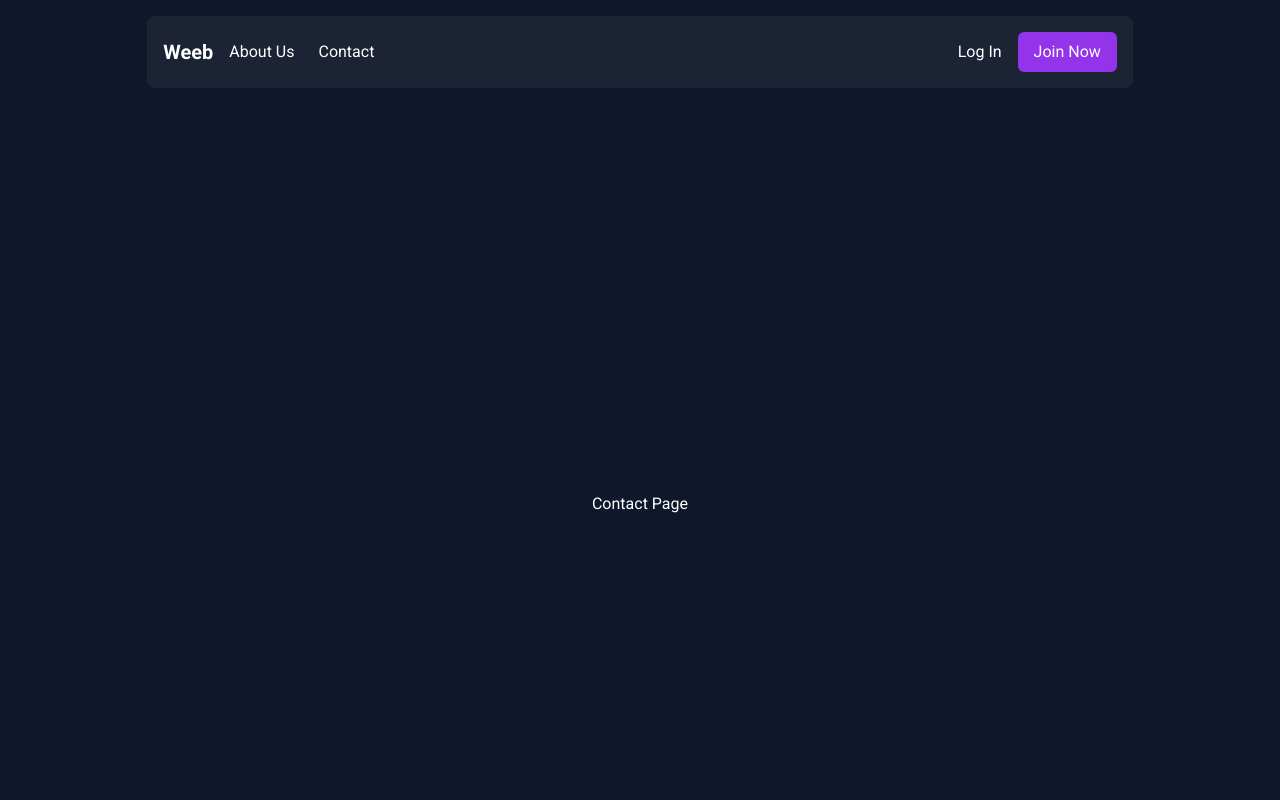
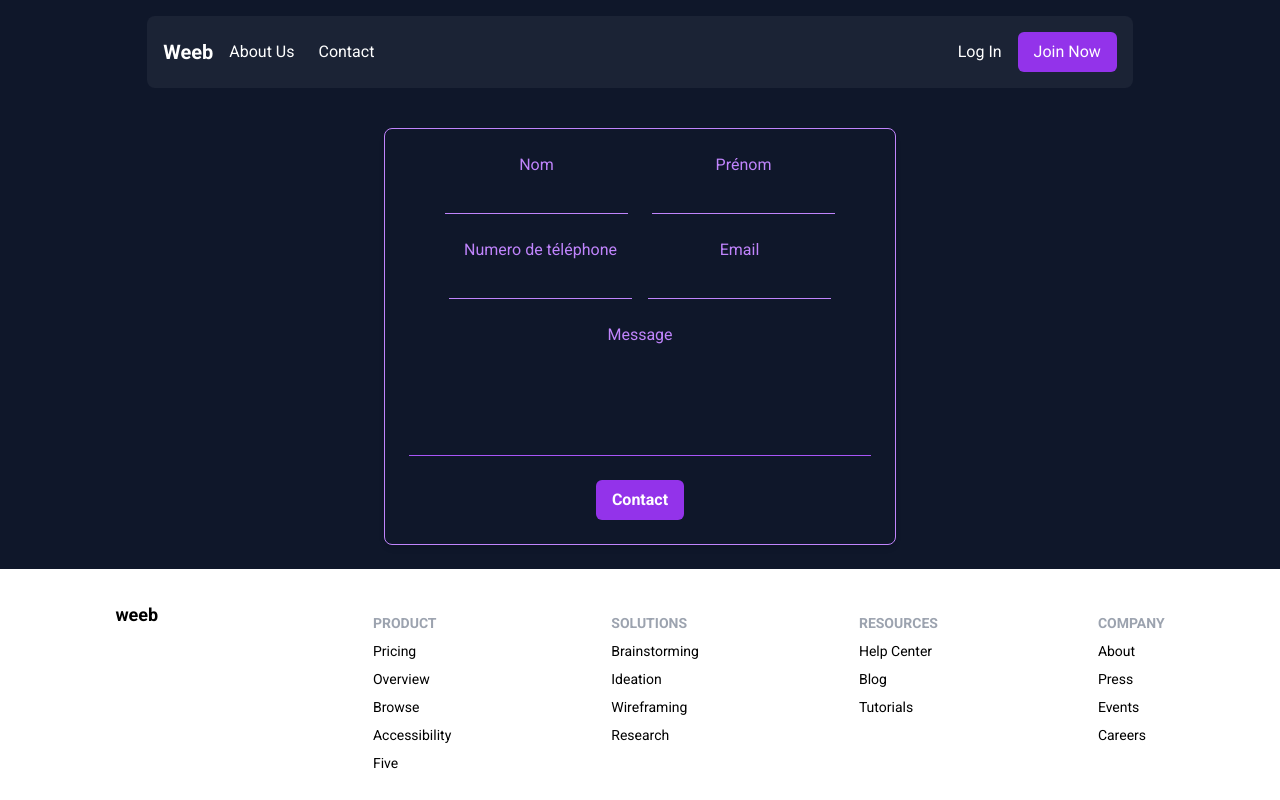
Before and after one commit to kenza15a/weeb_project_front, a React (Create React App) app: page /contact in a window 1280 px wide. Shown: the top 800 px of the page. Built offline with nearby package versions, Linux system fonts and the light colour scheme.

Commit message:
contact/desktop contact form first setting

```diff
--- a/src/App.js
+++ b/src/App.js
@@ -3,11 +3,12 @@ import { BrowserRouter as Router, Routes, Route } from "react-router-dom";
 import Header from "./components/Home/Header/Header";
 import HomePage from "./pages/HomePage/HomePage";
 import Footer from "./components/Footer/Footer";
+import ContactPage from "./pages/HomePage/CotactPage/ContactPage";
 
 //testing routes
 //const Home = () => <div className="bg-main h-screen text-white flex justify-center items-center">Home Page</div>;
 const About = () => <div className="bg-main h-screen text-white flex justify-center items-center">About Us</div>;
-const Contact = () => <div className="bg-main h-screen text-white flex justify-center items-center">Contact Page</div>;
+//const Contact = () => <div className="bg-main h-screen text-white flex justify-center items-center">Contact Page</div>;
 const Login = () => <div className="bg-main h-screen text-white flex justify-center items-center">Login Page</div>;
 const Signup = () => <div className="bg-main h-screen text-white flex justify-center items-center">Sign Up Page</div>;
 
@@ -18,7 +19,7 @@ function App() {
       <Routes>
         <Route path="/" element={<HomePage />} />
         <Route path="/about" element={<About />} />
-        <Route path="/contact" element={<Contact />} />
+        <Route path="/contact" element={<ContactPage />} />
         <Route path="/login" element={<Login />} />
         <Route path="/signup" element={<Signup />} />
       </Routes>
--- /dev/null
+++ b/src/components/Contact/ContactForm/ContactForm.jsx
@@ -0,0 +1,70 @@
+import React, { useState } from "react";
+import Input from "../../Form/Input/Input";
+import TextArea from "../../Form/TextArea/TextArea";
+import Button from "../../Button/Button";
+
+const ContactForm = () => {
+  const [formData, setFormData] = useState({
+    nom: "",
+    prenom: "",
+    phoneNumber: "",
+    message: "",
+  });
+
+  const handleChange = (e) => {
+    setFormData({ ...formData, [e.target.name]: e.target.value });
+  };
+
+  const handleSubmit = (e) => {
+    e.preventDefault();
+    console.log("Form submitted", formData);
+  };
+
+  return (
+    <div className="w-full max-w-lg mx-auto p-6 border border-headings rounded-lg shadow-md bg-[rgba(175, 82, 222, 1)]">
+      <form onSubmit={handleSubmit} className="flex flex-col items-center gap-6">
+        <div className="grid grid-cols-1 md:grid-cols-2 gap-6">
+          <Input
+            label="Nom"
+            name="nom"
+            value={formData.nom}
+            onChange={handleChange}
+          />
+          <Input
+            label="Prénom"
+            name="prenom"
+            value={formData.prenom}
+            onChange={handleChange}
+          />
+        </div>
+        <div className="grid grid-cols-1 md:grid-cols-2 gap-4">
+          {" "}
+          <Input
+            label="Numero de téléphone"
+            type="text"
+            name="email"
+            value={formData.phoneNumber}
+            onChange={handleChange}
+          />{" "}
+          <Input
+            label="Email"
+            type="email"
+            name="email"
+            value={formData.email}
+            onChange={handleChange}
+          />
+        </div>
+
+        <TextArea
+          label="Message"
+          name="message"
+          value={formData.message}
+          onChange={handleChange}
+        />
+        <Button text="Contact" type="submit" className="!max-w-max m-x-auto" />
+      </form>
+    </div>
+  );
+};
+
+export default ContactForm;
--- /dev/null
+++ b/src/components/Form/Input/Input.jsx
@@ -0,0 +1,18 @@
+import React from "react";
+
+const Input = ({ label, type = "text", name, value, onChange, className }) => {
+  return (
+    <div className="w-full flex flex-col items-center">
+      <label className="block text-headings mb-1">{label}</label>
+      <input
+        type={type}
+        name={name}
+        value={value}
+        onChange={onChange}
+        className={`w-full bg-transparent border-b border-headings focus:border-1 focus:border-headings  py-1 text-white ${className}`}
+      />
+    </div>
+  );
+};
+
+export default Input;
--- /dev/null
+++ b/src/components/Form/TextArea/TextArea.jsx
@@ -0,0 +1,18 @@
+import React from "react";
+
+const TextArea = ({ label, name, value, onChange, className }) => {
+  return (
+    <div className="w-full flex flex-col items-center">
+      <label className="block text-headings mb-1">{label}</label>
+      <textarea
+        name={name}
+        value={value}
+        onChange={onChange}
+        className={`w-full bg-transparent border-b border-purple-500 focus:outline-1 focus:border-headings py-1 text-white resize-none ${className}`}
+        rows="4"
+      />
+    </div>
+  );
+};
+
+export default TextArea;
--- /dev/null
+++ b/src/pages/HomePage/CotactPage/ContactPage.jsx
@@ -0,0 +1,12 @@
+import React from "react";
+import ContactForm from "../../../components/Contact/ContactForm/ContactForm";
+
+const ContactPage = () => {
+  return (
+    <main className="bg-main flex-grow w-full justify-center items-center py-6 px-4 ">
+      <ContactForm />
+    </main>
+  );
+};
+
+export default ContactPage;
```
